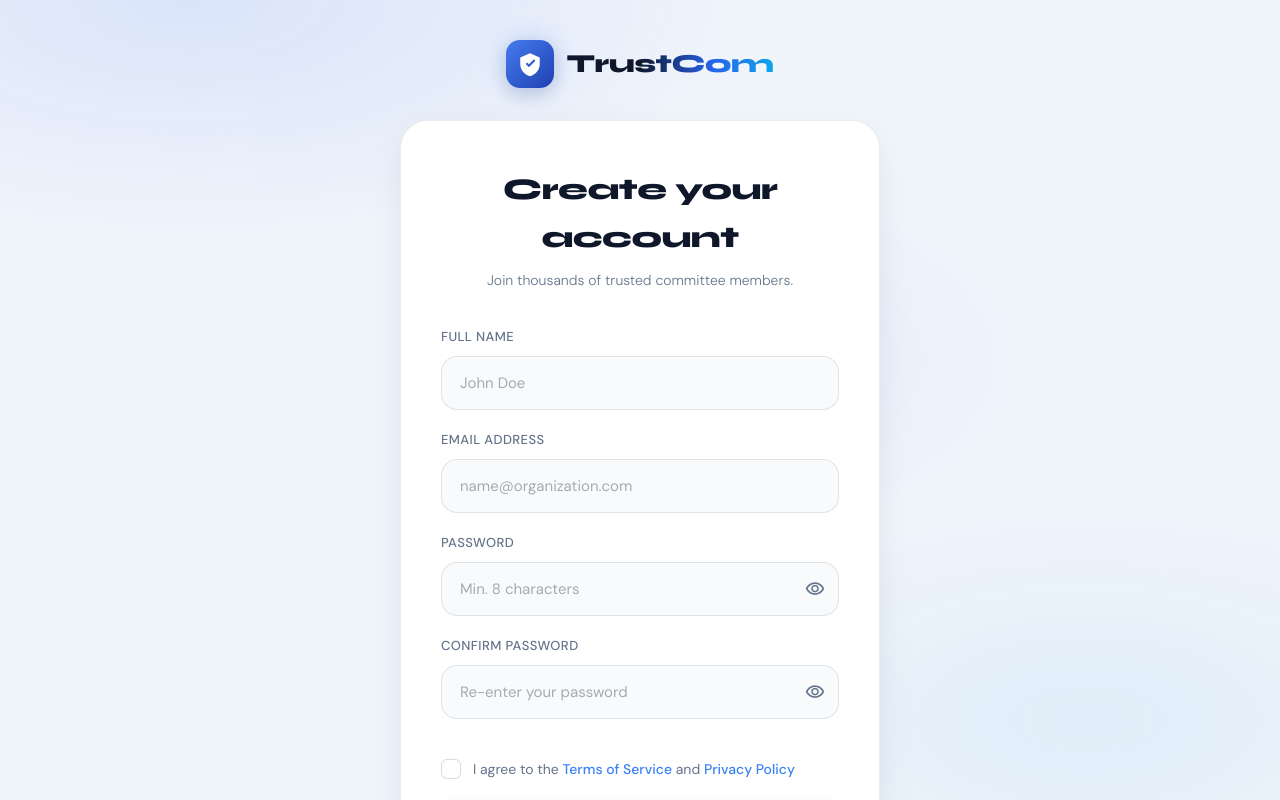
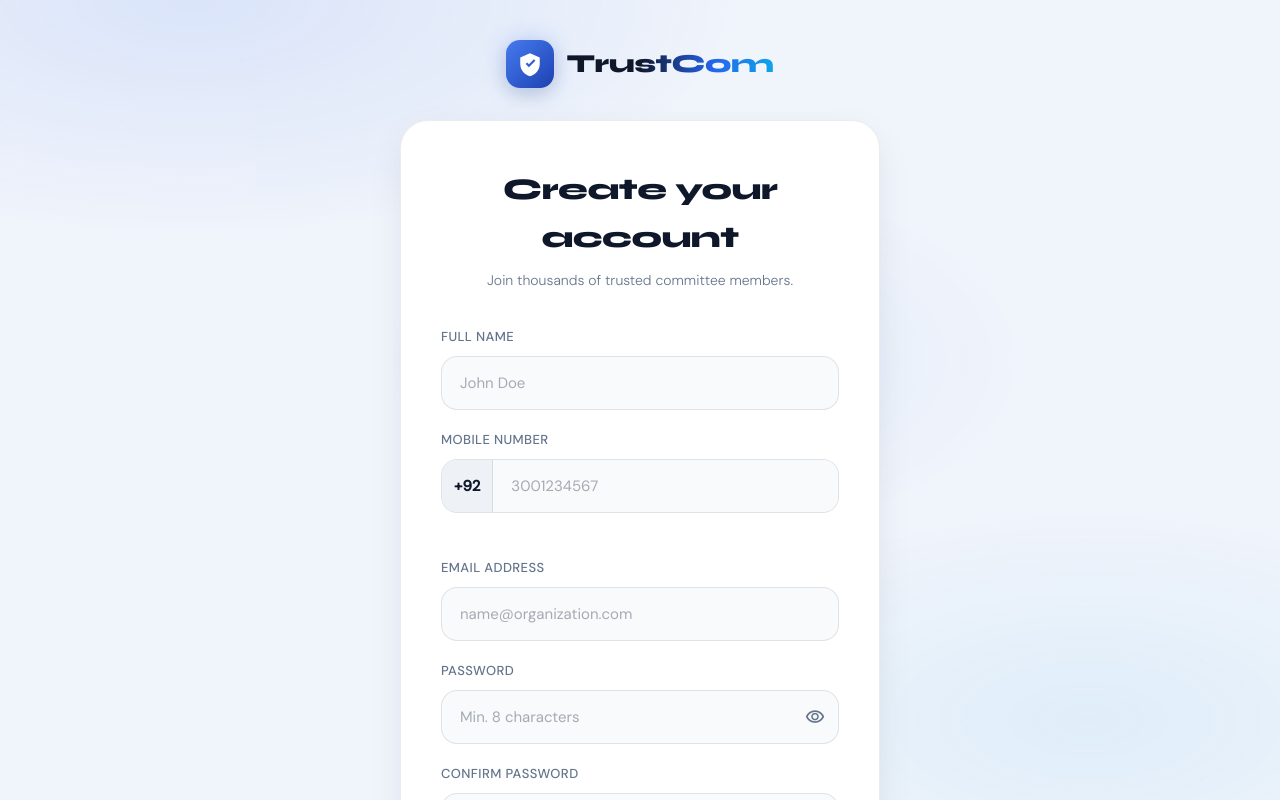
Before and after one commit to MaidaAmjad/Committee-Management, an Angular app in the folder committee_management_hub/Committee Module/committee-module/: page /signup in a window 1280 px wide. Shown: the top 800 px of the page. Built offline with nearby package versions, Linux system fonts and the light colour scheme.

Commit message:
whatsapp

```diff
--- a/committee_management_hub/Committee Module/committee-module/src/app/core/auth.service.ts
+++ b/committee_management_hub/Committee Module/committee-module/src/app/core/auth.service.ts
@@ -41,13 +41,30 @@ export class AuthService {
     });
   }
 
-  async signUp(email: string, password: string, fullName: string): Promise<AuthResult> {
-    const { error } = await this.supabase.auth.signUp({
+  async signUp(email: string, password: string, fullName: string, phone?: string): Promise<AuthResult> {
+    const { data, error } = await this.supabase.auth.signUp({
       email,
       password,
-      options: { data: { full_name: fullName } },
+      options: {
+        data: {
+          full_name: fullName,
+          ...(phone?.trim() ? { phone: phone.trim() } : {}),
+        },
+      },
     });
-    return { error };
+    if (error) return { error };
+
+    // If email confirmation is off, session exists — mirror contact fields to profiles for /user/:id & WhatsApp.
+    if (data.user?.id && data.session) {
+      const updates: Record<string, string> = {};
+      if (fullName?.trim()) updates['full_name'] = fullName.trim();
+      if (phone?.trim()) updates['phone'] = phone.trim();
+      if (Object.keys(updates).length > 0) {
+        const { error: pe } = await this.supabase.from('profiles').update(updates).eq('id', data.user.id);
+        if (pe) console.warn('Profile sync after signup:', pe.message);
+      }
+    }
+    return { error: null };
   }
 
   async signIn(email: string, password: string): Promise<AuthResult> {
--- a/committee_management_hub/Committee Module/committee-module/src/app/core/profile.service.ts
+++ b/committee_management_hub/Committee Module/committee-module/src/app/core/profile.service.ts
@@ -27,6 +27,25 @@ export class ProfileService {
 
     if (error) return { data: null, error: error.message };
     return { data: data as UserProfile, error: null };
+  }
+
+  /** Copy phone / name from auth user_metadata into public.profiles (WhatsApp uses profiles.phone). */
+  async syncMetadataToProfile(): Promise<void> {
+    const { data: { user } } = await this.supabase.auth.getUser();
+    if (!user?.id) return;
+
+    const phone =
+      typeof user.user_metadata?.['phone'] === 'string' ? user.user_metadata['phone'].trim() : '';
+    const full_name =
+      typeof user.user_metadata?.['full_name'] === 'string' ? user.user_metadata['full_name'].trim() : '';
+
+    const updates: Record<string, string> = {};
+    if (phone) updates['phone'] = phone;
+    if (full_name) updates['full_name'] = full_name;
+    if (Object.keys(updates).length === 0) return;
+
+    const { error } = await this.supabase.from('profiles').update(updates).eq('id', user.id);
+    if (error) console.warn('syncMetadataToProfile:', error.message);
   }
 
   /** Fallback: build a minimal profile from committee_members data */
--- a/committee_management_hub/Committee Module/committee-module/src/app/pages/login/login.ts
+++ b/committee_management_hub/Committee Module/committee-module/src/app/pages/login/login.ts
@@ -5,6 +5,7 @@ import { RouterLink, Router } from '@angular/router';
 import { AuthService } from '../../core/auth.service';
 import { NotificationService } from '../../core/notification.service';
 import { PaymentMethodService } from '../../core/payment-method.service';
+import { ProfileService } from '../../core/profile.service';
 
 @Component({
   selector: 'app-login',
@@ -25,7 +26,8 @@ export class LoginComponent {
     private auth: AuthService,
     private router: Router,
     private notificationService: NotificationService,
-    private paymentMethodService: PaymentMethodService
+    private paymentMethodService: PaymentMethodService,
+    private profileService: ProfileService
   ) {}
 
   togglePassword(): void { this.showPassword = !this.showPassword; }
@@ -47,6 +49,8 @@ export class LoginComponent {
       return;
     }
 
+    await this.profileService.syncMetadataToProfile();
+
     // Check payment setup
     const setupComplete = await this.paymentMethodService.isSetupComplete();
     if (!setupComplete) {
--- a/committee_management_hub/Committee Module/committee-module/src/app/pages/signup/signup.html
+++ b/committee_management_hub/Committee Module/committee-module/src/app/pages/signup/signup.html
@@ -36,6 +36,24 @@
         @if (fullName.trim().length > 0 && fullName.trim().length < 2) {
           <p class="tc-hint tc-hint-err">Name too short</p>
         }
+      </div>
+
+      <!-- Phone (+92 Pakistan) -->
+      <div class="tc-field">
+        <label class="tc-label" for="phoneNational">Mobile number</label>
+        <div class="tc-phone-row">
+          <span class="tc-phone-prefix" aria-hidden="true">+92</span>
+          <input id="phoneNational" type="tel" name="phoneNational" [(ngModel)]="phoneNational"
+            (ngModelChange)="onPhoneNationalInput()" inputmode="numeric" autocomplete="tel-national"
+            placeholder="3001234567" maxlength="10" required
+            class="tc-input tc-phone-input"
+            [class.tc-valid]="phoneValid"
+            [class.tc-invalid]="phoneNational.length > 0 && !phoneValid"/>
+        </div>
+        <p class="tc-hint" [class.tc-hint-err]="phoneNational.length > 0 && !phoneValid"
+          [style.visibility]="phoneNational.length > 0 && !phoneValid ? 'visible' : 'hidden'">
+          Enter 10 digits starting with 3 (e.g. 3001234567)
+        </p>
       </div>
 
       <!-- Email -->
--- a/committee_management_hub/Committee Module/committee-module/src/app/pages/signup/signup.scss
+++ b/committee_management_hub/Committee Module/committee-module/src/app/pages/signup/signup.scss
@@ -1 +1,54 @@
-// signup styles
+/* Phone row: +92 prefix + national digits (matches auth light inputs) */
+.tc-phone-row {
+  display: flex;
+  align-items: stretch;
+  border: 1px solid rgba(15, 23, 42, 0.1);
+  border-radius: var(--tc-radius, 16px);
+  overflow: hidden;
+  background: #f8fafc;
+  transition: border-color 0.25s, box-shadow 0.25s;
+}
+
+.tc-phone-row:focus-within {
+  border-color: var(--tc-blue-light, #3b82f6);
+  box-shadow: 0 0 0 3px rgba(37, 99, 235, 0.15);
+  background: #ffffff;
+}
+
+.tc-phone-prefix {
+  flex-shrink: 0;
+  display: flex;
+  align-items: center;
+  padding: 14px 12px;
+  font-family: 'DM Sans', sans-serif;
+  font-size: 15px;
+  font-weight: 600;
+  color: var(--tc-text, #0f172a);
+  background: #eef2f6;
+  border-right: 1px solid rgba(15, 23, 42, 0.1);
+}
+
+.tc-phone-row .tc-phone-input {
+  border: none !important;
+  border-radius: 0 !important;
+  box-shadow: none !important;
+  flex: 1;
+  min-width: 0;
+}
+
+.tc-phone-row .tc-phone-input:focus {
+  box-shadow: none !important;
+}
+
+.tc-phone-row .tc-input.tc-valid,
+.tc-phone-row .tc-input.tc-invalid {
+  box-shadow: none !important;
+}
+
+.tc-phone-row:has(.tc-phone-input.tc-invalid) {
+  border-color: var(--tc-error, #dc2626);
+}
+
+.tc-phone-row:has(.tc-phone-input.tc-valid) {
+  border-color: var(--tc-success, #059669);
+}
--- a/committee_management_hub/Committee Module/committee-module/src/app/pages/signup/signup.ts
+++ b/committee_management_hub/Committee Module/committee-module/src/app/pages/signup/signup.ts
@@ -14,6 +14,8 @@ import { PaymentMethodService } from '../../core/payment-method.service';
 })
 export class SignupComponent {
   fullName = '';
+  /** National mobile without country code: 10 digits starting with 3 (e.g. 3001234567) → stored as +923001234567 */
+  phoneNational = '';
   email = '';
   password = '';
   confirmPassword = '';
@@ -31,9 +33,25 @@ export class SignupComponent {
     return this.confirmPassword.length > 0 && this.password !== this.confirmPassword;
   }
 
+  /** E.164 Pakistan mobile, e.g. +923001234567 */
+  get phoneE164(): string {
+    const d = this.phoneNational.replace(/\D/g, '').slice(0, 10);
+    if (d.length !== 10 || !d.startsWith('3')) return '';
+    return `+92${d}`;
+  }
+
+  get phoneValid(): boolean {
+    return this.phoneE164.length === 13;
+  }
+
+  onPhoneNationalInput(): void {
+    this.phoneNational = this.phoneNational.replace(/\D/g, '').slice(0, 10);
+  }
+
   get isFormValid(): boolean {
     return (
       this.fullName.trim().length > 0 &&
+      this.phoneValid &&
       this.email.trim().length > 0 &&
       this.password.length >= 8 &&
       this.confirmPassword === this.password &&
@@ -51,7 +69,7 @@ export class SignupComponent {
     this.errorMessage = '';
     this.successMessage = '';
 
-    const { error } = await this.auth.signUp(this.email, this.password, this.fullName);
+    const { error } = await this.auth.signUp(this.email, this.password, this.fullName, this.phoneE164);
 
     this.loading = false;
 
--- a/committee_management_hub/Committee Module/committee-module/src/app/pages/user-profile-view/user-profile-view.ts
+++ b/committee_management_hub/Committee Module/committee-module/src/app/pages/user-profile-view/user-profile-view.ts
@@ -201,8 +201,13 @@ export class UserProfileViewComponent implements OnInit {
 
   whatsappChatUrl(): string | null {
     const p = this.profile();
-    const number = this.normalizeWhatsAppNumber(p?.phone ?? '');
-    if (!number || !p) return null;
+    if (!p) return null;
+    const ownMeta = this.isOwnProfile()
+      ? (this.auth.user()?.user_metadata?.['phone'] as string | undefined)
+      : undefined;
+    const raw = ((p.phone || ownMeta || '') as string).trim();
+    const number = this.normalizeWhatsAppNumber(raw);
+    if (!number) return null;
 
     const message = encodeURIComponent(`Hi ${p.full_name}, I found your TrustCom profile and would like to connect.`);
     return `https://wa.me/${number}?text=${message}`;
```
Also changed, not shown: committee_management_hub/Committee Module/committee-module/src/app/pages/public-user-profile/public-user-profile.ts (+15 -3 lines).
